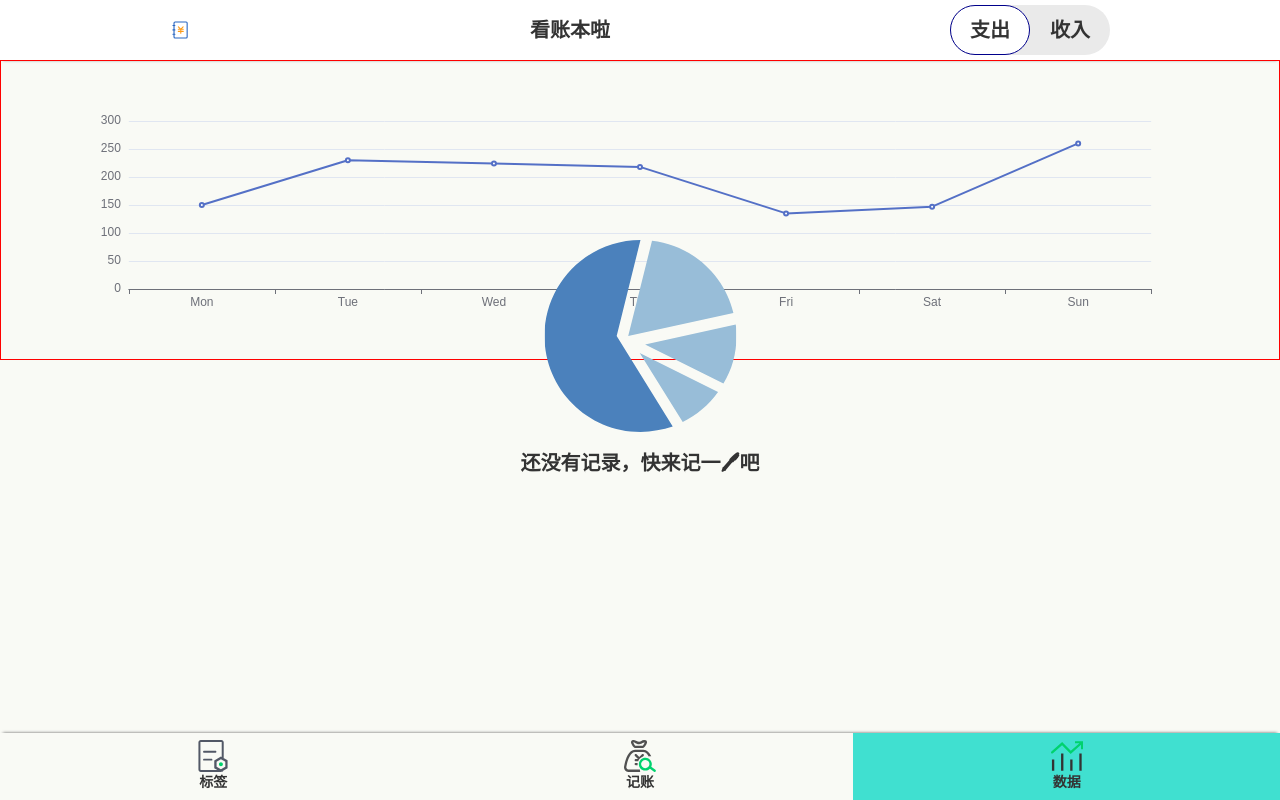
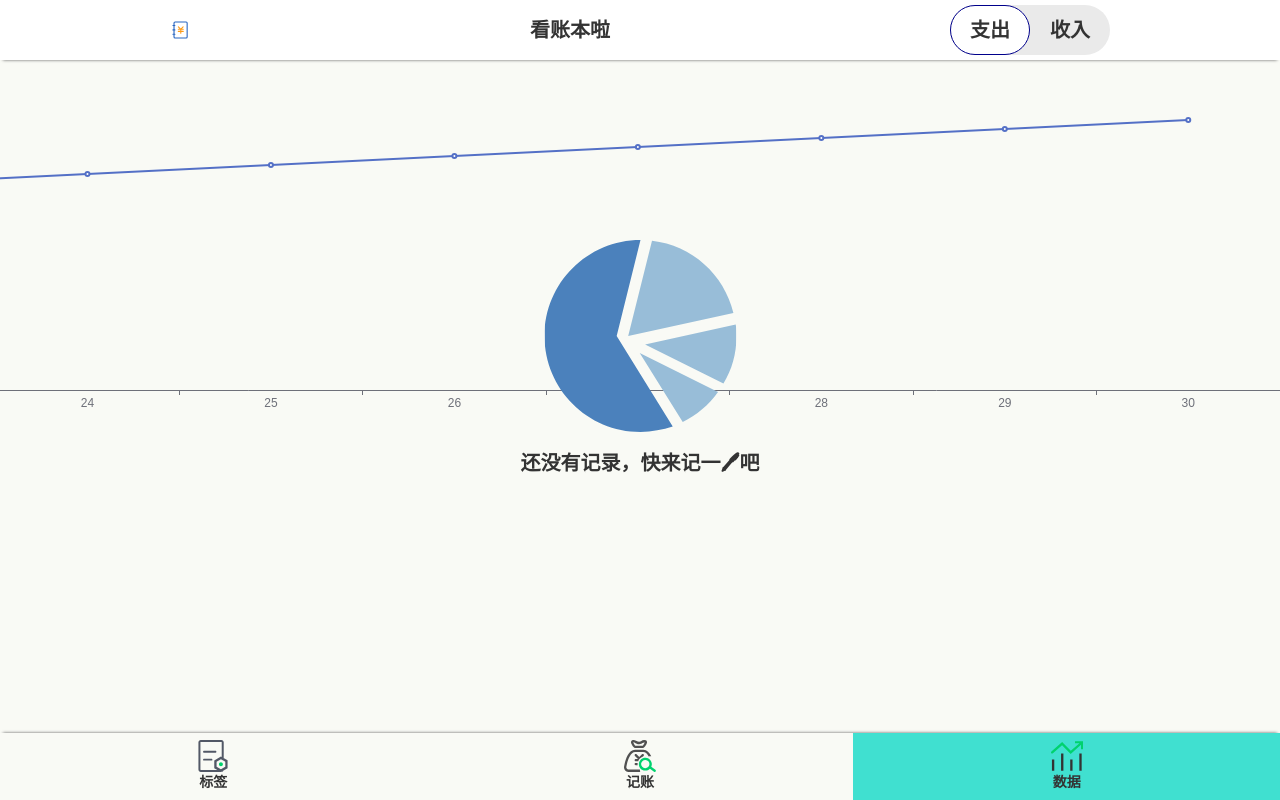
Before and after one commit to 91jzhu/money-note, a Vue app: page /#/statistics in a window 1280 px wide. Built offline with nearby package versions, Linux system fonts and the light colour scheme.

Commit message:
去掉图表两边的 padding

```diff
--- a/src/components/Chart.vue
+++ b/src/components/Chart.vue
@@ -23,7 +23,5 @@ export default class Chart extends Vue {
 </script>
 
 <style lang="scss" scoped>
-#main {
-  height: 300px;
-}
+
 </style>
--- a/src/views/Statistics.vue
+++ b/src/views/Statistics.vue
@@ -5,7 +5,9 @@
             class-pre-fix="type"
             :data-source="typeList"
             :value.sync="type"/>
-      <Chart class="xxx" :options="x"></Chart>
+      <div class="chart-wrapper" ref="chartWrapper">
+        <Chart class="chart" :options="x"></Chart>
+      </div>
       <ol class="ol-class" v-if="groupedList.length>0">
         <li v-for="(group,index) in groupedList" :key="index">
           <h3 class="title">{{ beautify(group.title) }}<span>￥ {{ group.total }}</span></h3>
@@ -43,18 +45,28 @@ import Chart from '@/components/Chart.vue'
 export default class Statistics extends Vue {
   str: string = '看账本啦';
 
+  mounted(){
+    (this.$refs.chartWrapper as HTMLDivElement).scrollLeft=9999
+  }
   get x(){
     return{
+      grid:{
+        left:0,
+        right:0,
+        // top:0,
+        // bottom:0
+      },
       xAxis: {
         type: 'category',
-        data: ['Mon', 'Tue', 'Wed', 'Thu', 'Fri', 'Sat', 'Sun']
+        data: [1,2,3,4,5,6,7,8,9,10,11,12,13,14,15,16,17,18,19,20,21,22,23,24,25,26,27,28,29,30]
       },
       yAxis: {
-        type: 'value'
+        type: 'value',
+        show:false
       },
       series: [
         {
-          data: [150, 230, 224, 218, 135, 147, 260],
+          data: [1,2,3,4,5,6,7,8,9,10,11,12,13,14,15,16,17,18,19,20,21,22,23,24,25,26,27,28,29,30],
           type: 'line'
         }
       ]
@@ -124,10 +136,12 @@ export default class Statistics extends Vue {
 </script>
 
 <style lang="scss" scoped>
-.xxx{
-  border:1px solid red;
-  width:100%;
-  height:300px;
+.chart-wrapper{
+  overflow: auto;
+}
+.chart{
+  width:430%;
+  height:400px;
 }
 .text {
   margin-top: 16px;
```
